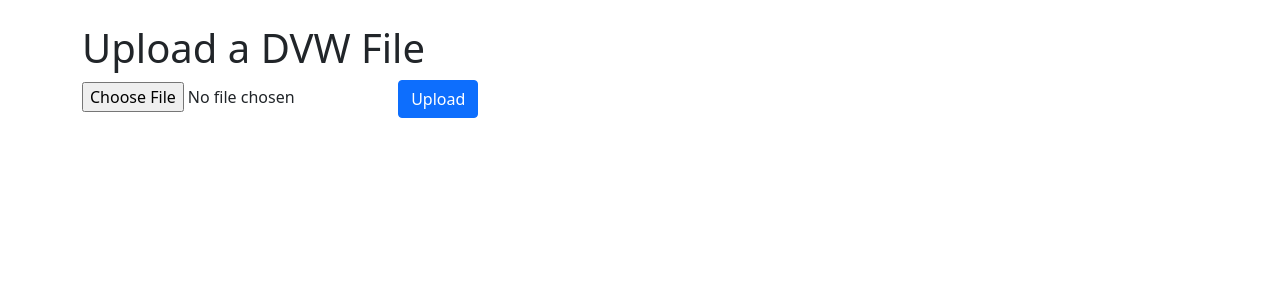
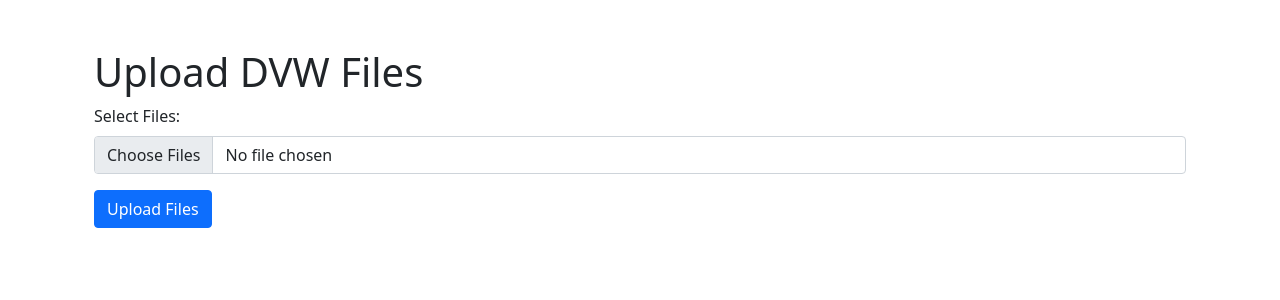
Before and after one commit to jsoto2k/volleyballproject, a Flask app: page / in a window 1280 px wide. Shown: the part 56-356 px from the top of the page. Run offline with Flask 3, Linux system fonts and the light colour scheme; some libraries are stand-ins or nearby versions.

Commit message:
added multi-file upload

```diff
--- a/app.py
+++ b/app.py
@@ -2,7 +2,9 @@ import os
 from flask import Flask, render_template, request, redirect, url_for, jsonify
 from flask_sqlalchemy import SQLAlchemy
 from flask_sqlalchemy import SQLAlchemy
+import matplotlib
 import matplotlib.pyplot as plt
+matplotlib.use('Agg')  # Use non-interactive backend for server environments
 import pandas as pd
 import seaborn as sns
 import numpy as np
@@ -185,27 +187,28 @@ def generate_attack_heatmap(data, title):
 def home():
     return render_template('upload.html')
 
-# Route to upload a file to the site
 @app.route('/upload', methods=['POST'])
 def upload_file():
     # Check if the post request has the file part
-    if 'file' not in request.files:
-        return 'No file part'
+    if 'files' not in request.files:
+        return 'No files part'
 
-    file = request.files['file']
+    files = request.files.getlist('files')
+    # If user does not select file, browser warns user
+    if not files:
+        return 'No files selected'
 
-    # If user does not select file, browser also submits an empty part without filename
-    if file.filename == '' or not allowed_file(file.filename):
-        return 'invalid file'
-
+    # If file is not allowed or empty, browser warns user
+    for file in files:
+        if file.filename == '' or not allowed_file(file.filename):
+            continue
 
     # If file is allowed, save it to the upload folder
-    file_path = os.path.join(app.config['UPLOAD_FOLDER'], file.filename)
-    file.save(file_path)
+        file_path = os.path.join(app.config['UPLOAD_FOLDER'], file.filename)
+        file.save(file_path)
 
-    # Parse the dvw file to get match and player information
+    # Parse the dvw files to get match and player information
     parse_all_dvw_files()
-
     return redirect(url_for('heatmaps'))
 
 @app.route('/heatmaps')
--- a/templates/upload.html
+++ b/templates/upload.html
@@ -1,9 +1,14 @@
 {% extends 'base.html' %}
 
 {% block content %}
-    <h1>Upload a DVW File</h1>
+<div class="container mt-5">
+    <h1>Upload DVW Files</h1>
     <form action="/upload" method="post" enctype="multipart/form-data">
-        <input type="file" name="file" accept=".dvw">
-        <button type="submit" class="btn btn-primary">Upload</button>
+        <div class="mb-3">
+            <label for="files" class="form-label">Select Files:</label>
+            <input type="file" name="files" id="files" class="form-control" multiple required>
+        </div>
+        <button type="submit" class="btn btn-primary">Upload Files</button>
     </form>
+</div>
 {% endblock %}
```
